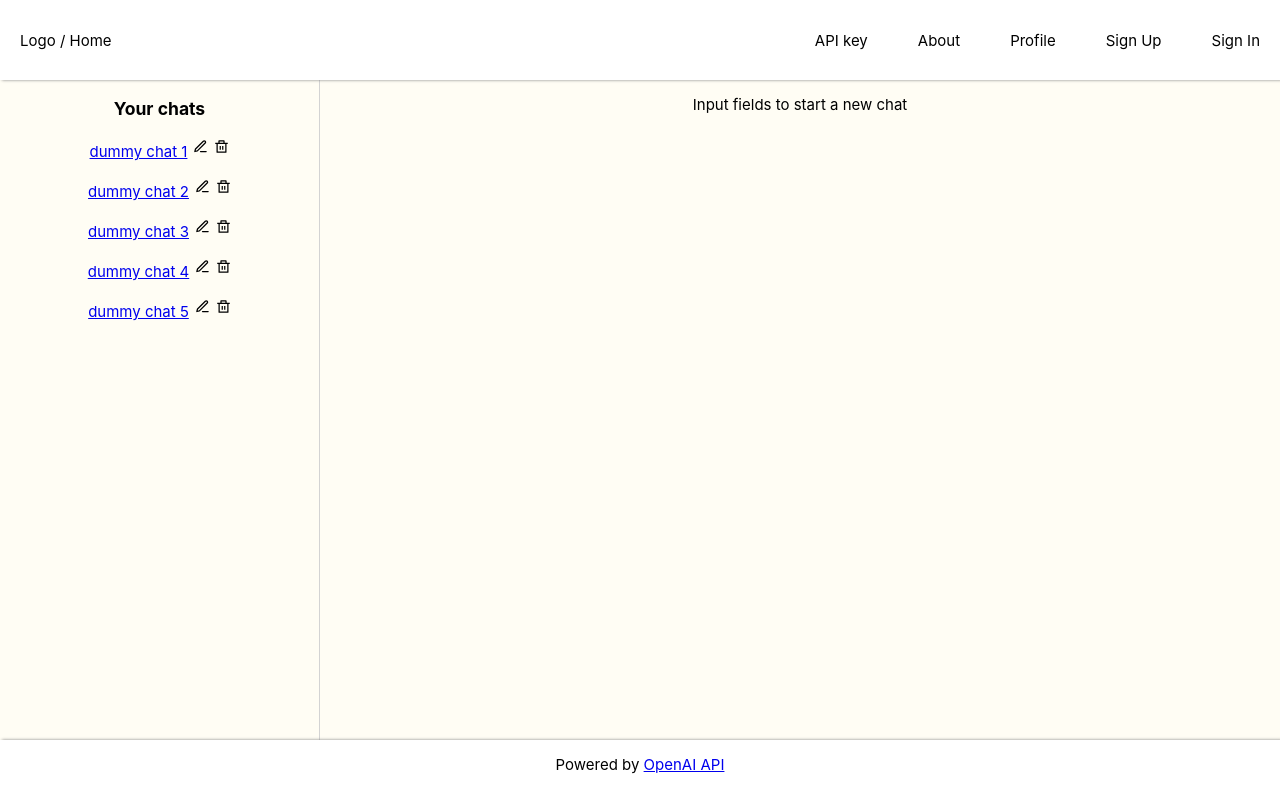
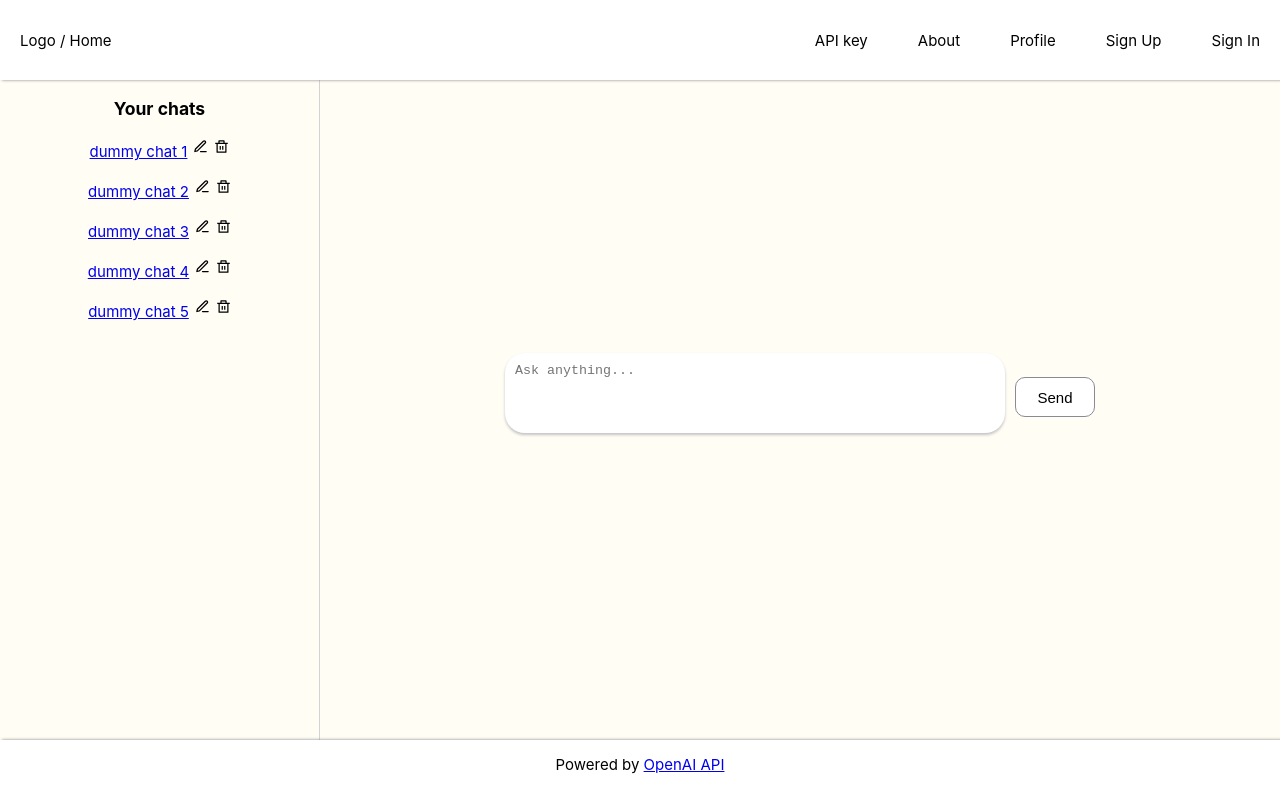
Before and after one commit to nvp85/minimalistic-web-ai-chat, a React app: page / in a window 1280 px wide. Built offline with nearby package versions, Linux system fonts and the light colour scheme; the HTML template or start-up script is replaced by a standard one.

Commit message:
add the textarea to the home page

```diff
--- a/src/components/HomePage/HomePage.css
+++ b/src/components/HomePage/HomePage.css
@@ -0,0 +1,5 @@
+#right-column {
+    display: flex;
+    flex-direction: column;
+    justify-content: center;
+}
--- a/src/components/HomePage/HomePage.jsx
+++ b/src/components/HomePage/HomePage.jsx
@@ -1,4 +1,6 @@
 import ChatList from "../ChatList/ChatList";
+import ChatTextarea from "../ChatTextarea/ChatTextarea";
+import './HomePage.css';
 
 
 export default function HomePage() {
@@ -12,8 +14,9 @@ export default function HomePage() {
             <div>
                 <ChatList />
             </div>
-            <div>
-                <p>Input fields to start a new chat</p>
+            <div id="right-column">
+
+                <ChatTextarea />
             </div>
         </div>
     )
```
